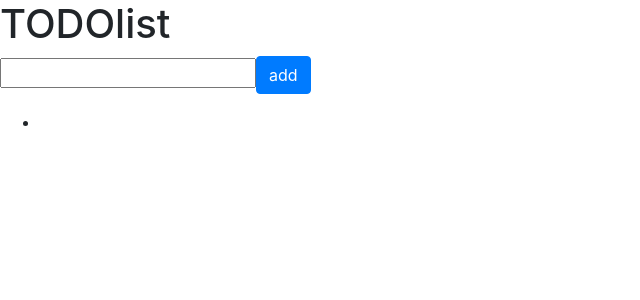
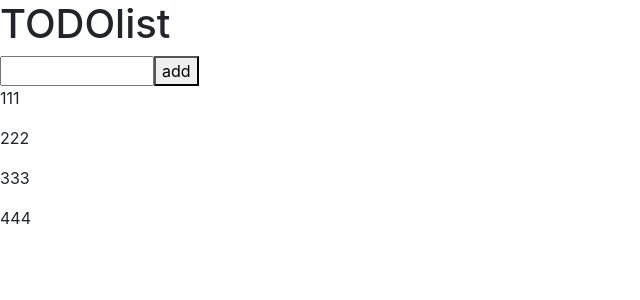
Before and after one commit to DenisEvtushenko/todo_list, a React (Create React App) app: page / in a window 1280 px wide. Shown: the top 300 px of the page, without its empty margins (0-640 px from the left). Built offline with nearby package versions, Linux system fonts and the light colour scheme.

Commit message:
Add files via upload

```diff
--- a/src/App.js
+++ b/src/App.js
@@ -1,22 +1,23 @@
 import React from 'react';
 import './App.css';
-import './MYtest.js'
-import './addbtn.js'
-import Addbtn from './addbtn'
-import Inputtext from './inputtext'
-import Todo from './MYtest'
+import AddItem from './addNewItem'
+import ItemList from './itemList'
+
+let data = [
+  {id:"1", text:"111"},
+  {id:"2", text:"222"},
+  {id:"3", text:"333"},
+  {id:"4", text:"444"}
+];
 
 function App() {
   return (
     <div className="wrapper">
       <div className="header" id='header'>
         <h1>TODOlist</h1>
-        <Inputtext/>
-        <Addbtn />
       </div>
-      <ul id="list">
-        <Todo/>
-      </ul>
+      <AddItem/>
+      <ItemList data={data}/>
     </div>
   );
 }
--- /dev/null
+++ b/src/addNewItem.js
@@ -0,0 +1,29 @@
+import React from 'react';
+
+class AddItem extends React.Component {
+    state = {
+        imputValue: ""
+    }
+    change = (event) => {
+        this.setState({imputValue: event.target.value})
+    }
+
+    render(){
+        return(<div>
+                <input
+                    type='text'
+                    size='10'
+                    id='textinp'
+                    value={this.state.imputValue}
+                    onChange={(e) => this.change(e)}>
+                </input>
+                <button>
+                    add
+                </button>
+            </div>
+        )
+    }
+}
+
+
+export default AddItem
--- /dev/null
+++ b/src/itemList.js
@@ -0,0 +1,16 @@
+import React from 'react';
+class ItemList extends React.Component {
+    render() {
+        const newItem = this.props.data.map(function(item){
+            return (
+                <div key={item.id} status={item.status}>
+                   <p>{item.text}</p>
+                </div>
+            )
+        })
+        return (
+               <div>{newItem}</div>
+               )
+    }
+}
+export default ItemList
```
Also changed, not shown: src/123.js (added, +33 -0 lines), src/addButton.js (added, +18 -0 lines).
